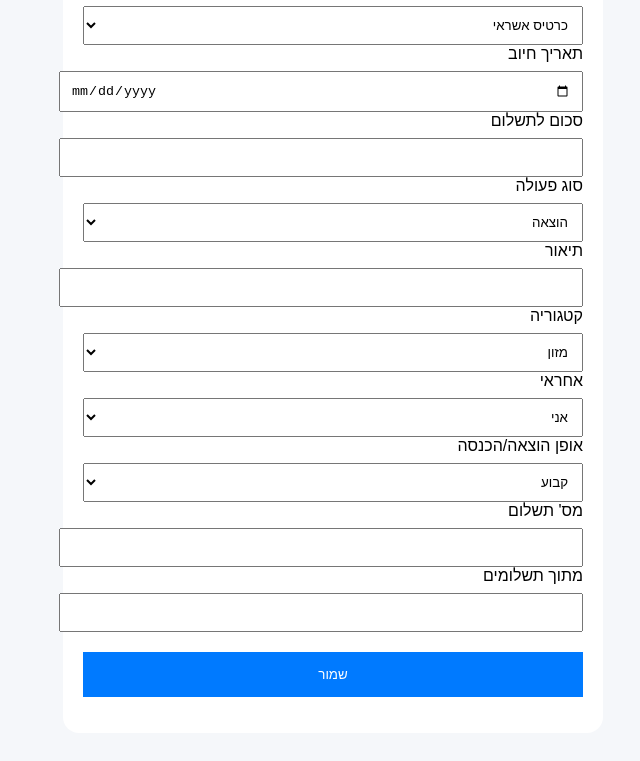
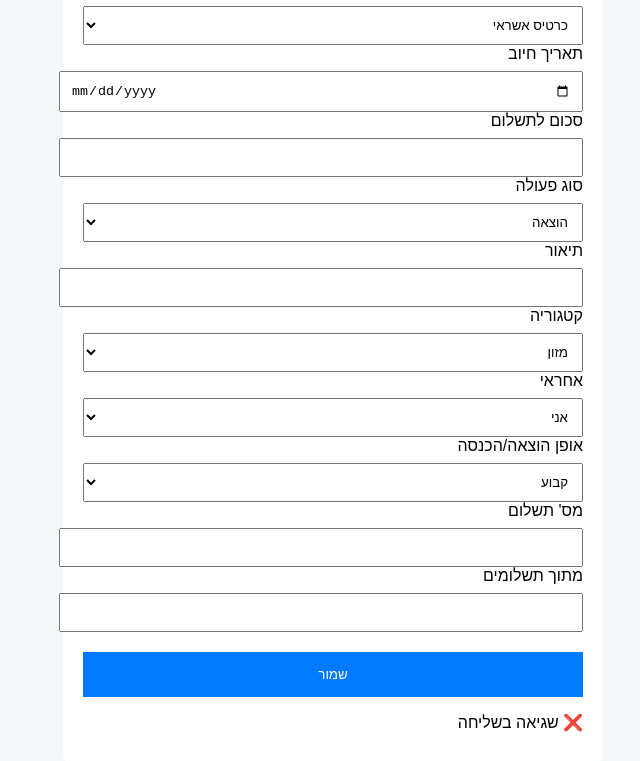
Before and after one commit to avielshafir/Family-finance, a plain HTML site: page index.html in a window 1280 px wide. Both pictures are taken after a click on the button "שמור". Shown: the part 203-964 px from the top of the page, without its empty margins (307-947 px from the left). Drawn offline with Linux system fonts and the light colour scheme; no server answers.

Commit message:
Java Script function updated

```diff
--- a/index.html
+++ b/index.html
@@ -104,18 +104,19 @@ document.getElementById("date").addEventListener("change", updateCharge);
 document.getElementById("paymentMethod").addEventListener("change", updateCharge);
 
 function submitData() {
+
   const data = {
-    date: date.value,
-    chargeDate: chargeDate.value,
-    amount: amount.value,
-    type: type.value,
-    description: description.value,
-    category: category.value,
-    paymentMethod: paymentMethod.value,
-    owner: owner.value,
-    flowType: flowType.value,
-    paymentNumber: paymentNumber.value,
-    totalPayments: totalPayments.value
+    date: document.getElementById("date").value,
+    chargeDate: document.getElementById("chargeDate").value,
+    amount: document.getElementById("amount").value,
+    type: document.getElementById("type").value,
+    description: document.getElementById("description").value,
+    category: document.getElementById("category").value,
+    paymentMethod: document.getElementById("paymentMethod").value,
+    owner: document.getElementById("owner").value,
+    flowType: document.getElementById("flowType").value,
+    paymentNumber: document.getElementById("paymentNumber").value,
+    totalPayments: document.getElementById("totalPayments").value
   };
 
   fetch(scriptURL, {
@@ -123,11 +124,17 @@ function submitData() {
     headers: {"Content-Type": "application/json"},
     body: JSON.stringify(data)
   })
+  .then(res => res.json())
   .then(() => {
-    status.innerHTML = "✅ נשמר";
-    document.querySelectorAll("input").forEach(e=>e.value="");
+    document.getElementById("status").innerHTML = "✅ נשמר בהצלחה";
+
+    // ניקוי טופס
+    document.querySelectorAll("input").forEach(e => e.value = "");
   })
-  .catch(() => status.innerHTML="❌ שגיאה");
+  .catch((err) => {
+    console.error(err);
+    document.getElementById("status").innerHTML = "❌ שגיאה בשליחה";
+  });
 }
 </script>
 
```
